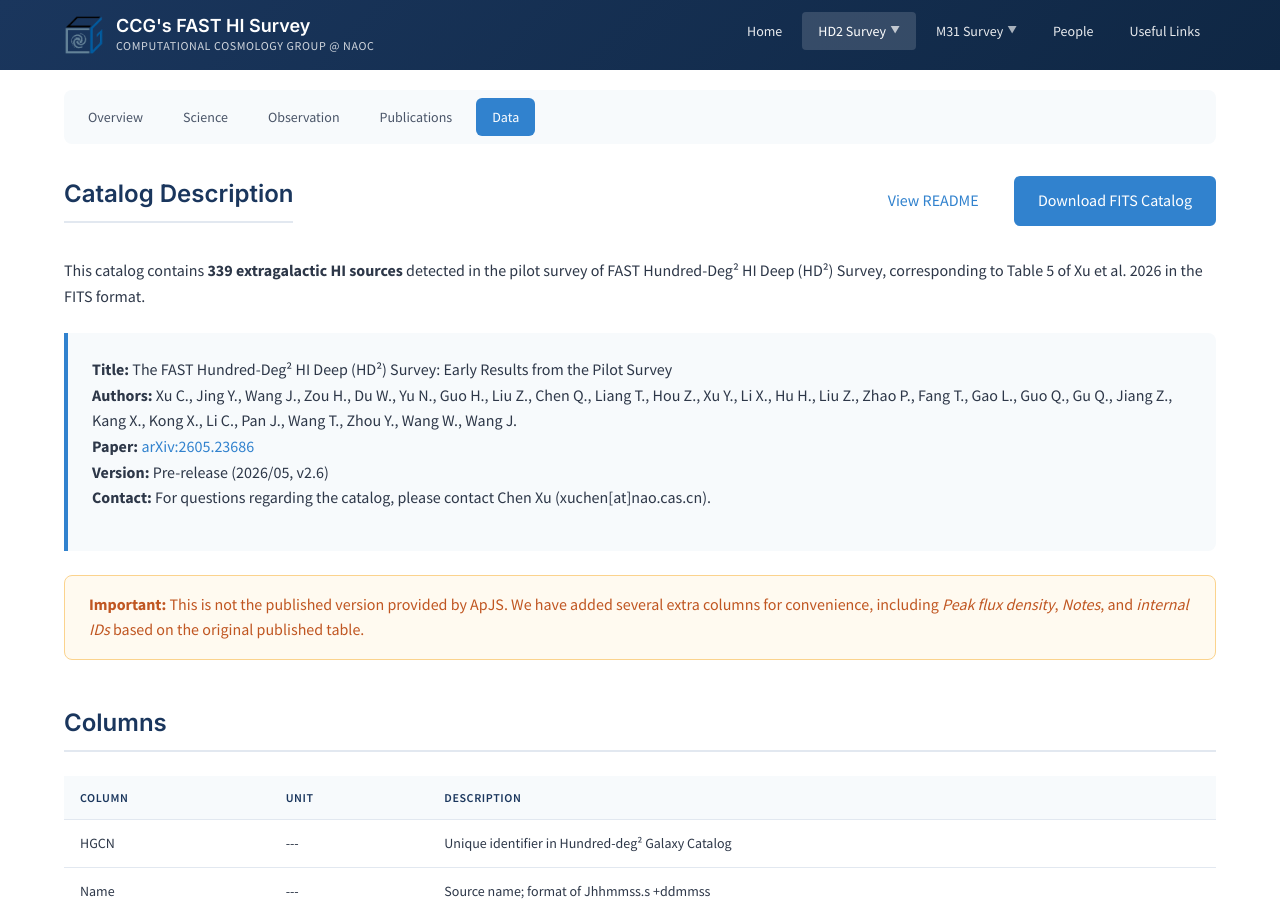
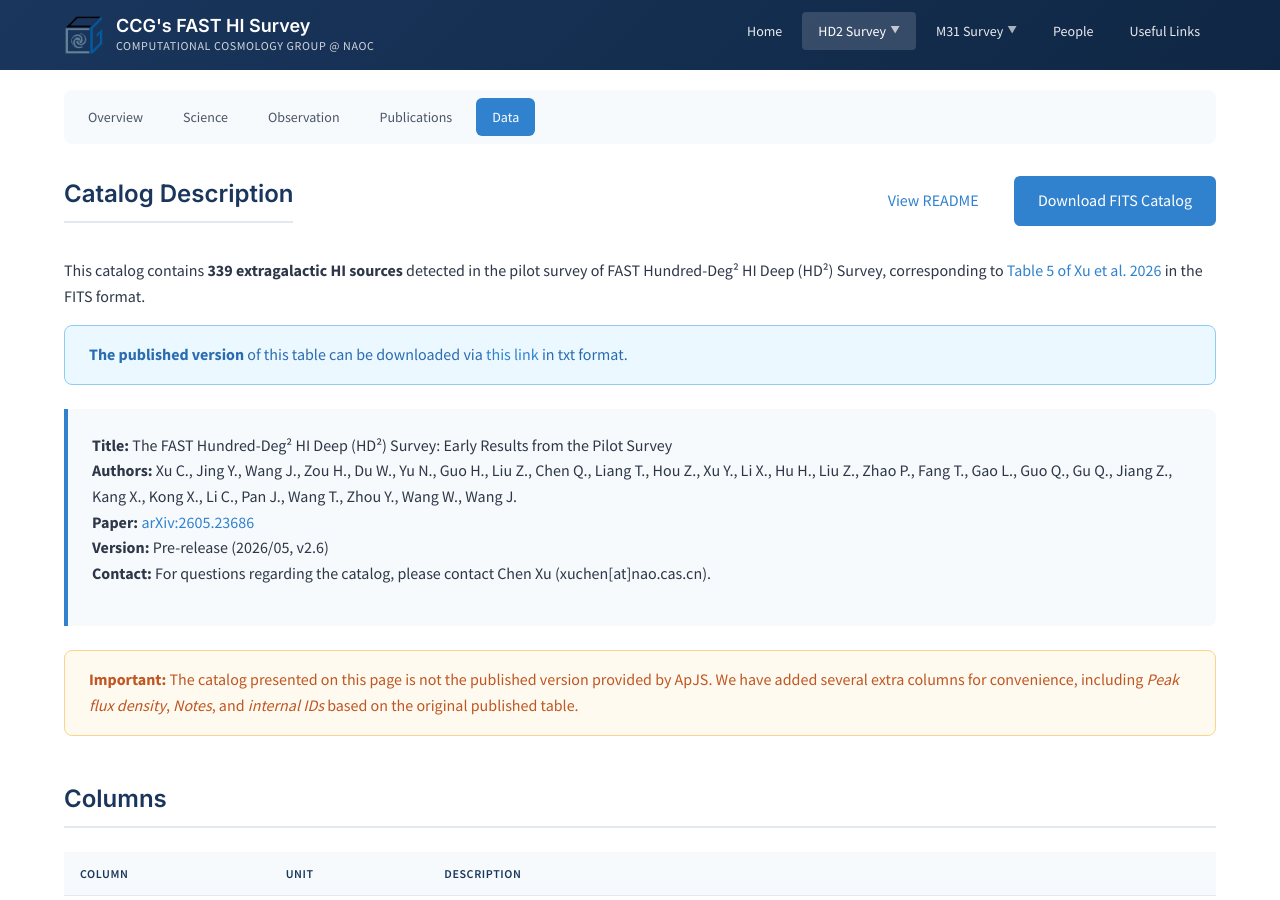
Before and after one commit to ccg-FAST/ccg-FAST.github.io, a Jekyll site: the page built from hd2/data/pdr.md, in a window 1280 px wide and 900 px high, scrolled down 297 px. Built offline with Jekyll 4.4.1, drawn with Linux system fonts in a browser that asks for light colours.

Commit message:
update the published mrt

```diff
--- a/hd2/data/pdr.md
+++ b/hd2/data/pdr.md
@@ -30,7 +30,11 @@ permalink: /hd2/data/pdr/
             </div>
         </div>
 
-        <p>This catalog contains <strong>339 extragalactic HI sources</strong> detected in the pilot survey of FAST Hundred-Deg² HI Deep (HD²) Survey, corresponding to Table 5 of Xu et al. 2026 in the FITS format.</p>
+        <p>This catalog contains <strong>339 extragalactic HI sources</strong> detected in the pilot survey of FAST Hundred-Deg² HI Deep (HD²) Survey, corresponding to <a href="https://iopscience.iop.org/article/10.3847/1538-4365/ae7331#apjsae7331t5" target="_blank">Table 5 of Xu et al. 2026</a> in the FITS format.</p>
+
+        <div class="alert alert-info">
+            <strong>The published version </strong> of this table can be downloaded via <a href="https://content.cld.iop.org/journals/0067-0049/285/1/25/revision1/apjsae7331t5_mrt.txt" target="_blank">this link</a> in txt format.<br>
+        </div>
 
         <div class="info-box">
             <p><strong>Title:</strong> The FAST Hundred-Deg² HI Deep (HD²) Survey: Early Results from the Pilot Survey<br>
@@ -41,7 +45,7 @@ permalink: /hd2/data/pdr/
         </div>
 
         <div class="alert alert-warning">
-            <strong>Important:</strong> This is not the published version provided by ApJS. We have added several extra columns for convenience, including <em>Peak flux density</em>, <em>Notes</em>, and <em>internal IDs</em> based on the original published table.
+            <strong>Important:</strong> The catalog presented on this page is not the published version provided by ApJS. We have added several extra columns for convenience, including <em>Peak flux density</em>, <em>Notes</em>, and <em>internal IDs</em> based on the original published table.
         </div>
 
     </section>
```
Also changed, not shown: hd2/observation.md (+1 -1 lines), hd2/publications.md (+1 -1 lines).
